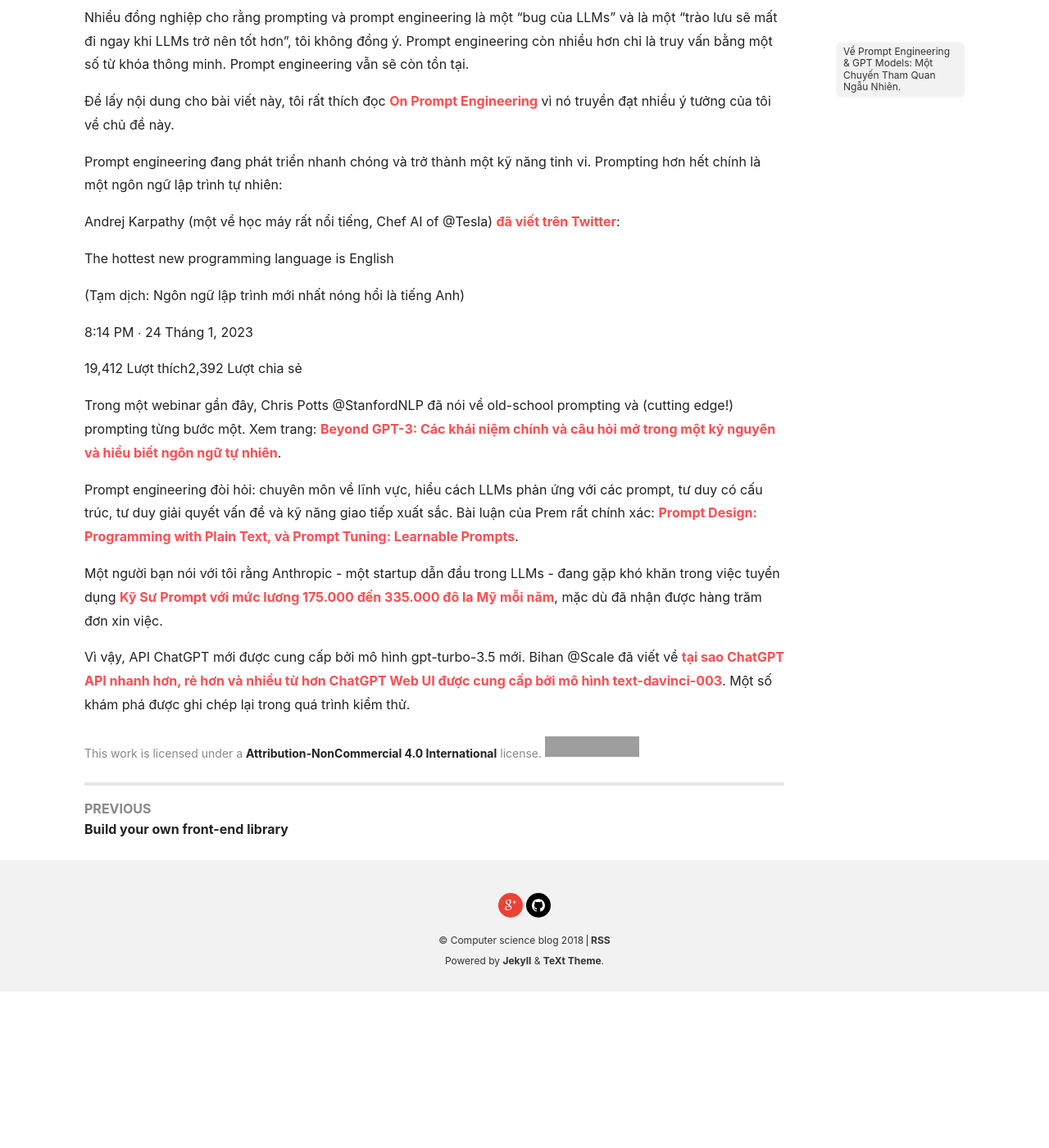
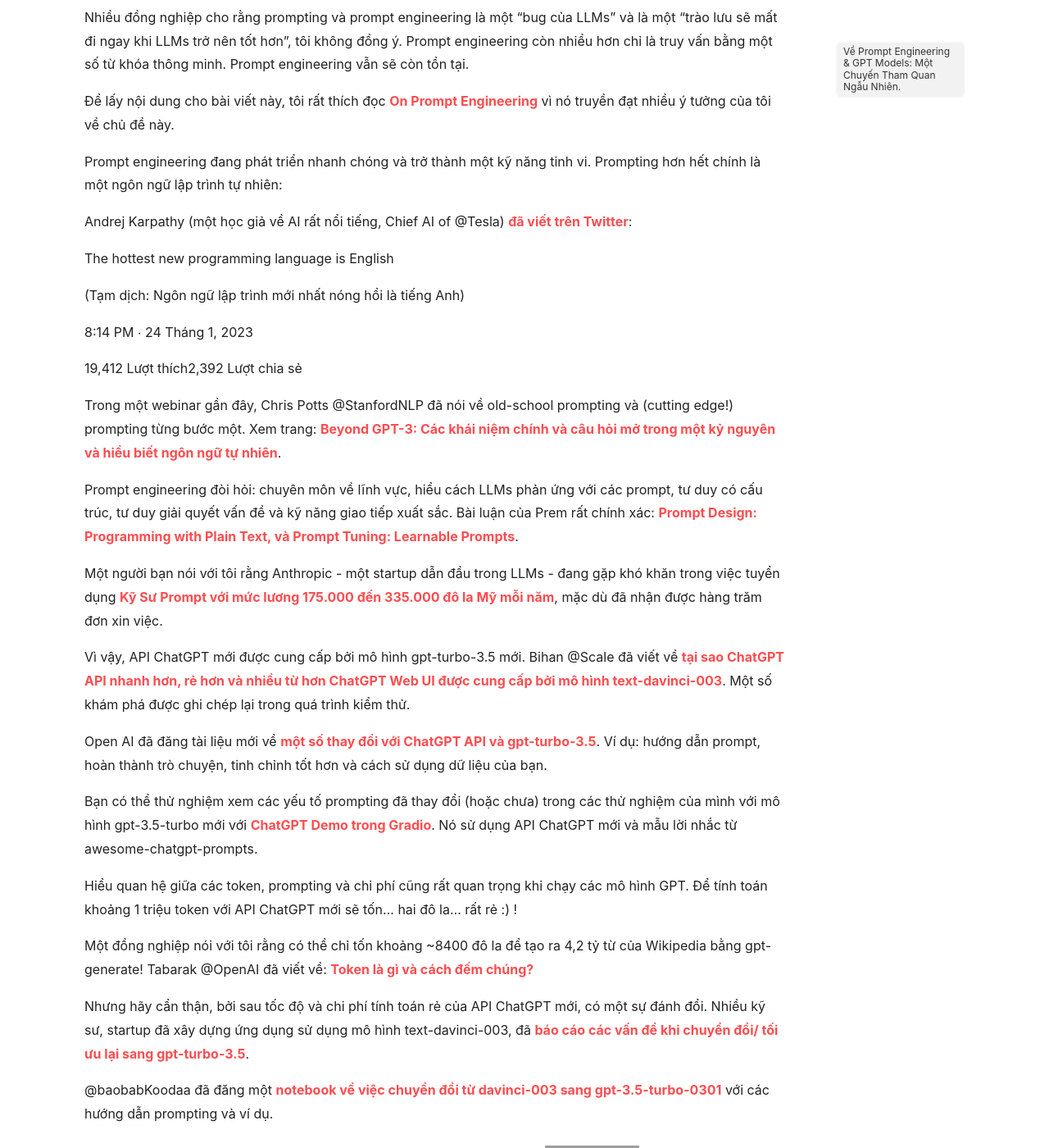
Before and after one commit to damminhtien/damminhtien.github.io, a Jekyll site: the page built from _posts/2023-03-07-prompting-engineering.md, in a window 1280 px wide and 1400 px high, scrolled down 1158 px. Shown: the whole window at 82% size. Built offline with Jekyll 4.4.1, drawn with Linux system fonts in a browser that asks for light colours; nearby versions of some CDN libraries; emoji names are drawn with the system emoji font; before the commit the page ends 2367 px from its top, so only the background shows below that; grey boxes are pictures that could not be loaded.

Commit message:
update Prompting engineering

```diff
--- a/_posts/2023-03-07-prompting-engineering.md
+++ b/_posts/2023-03-07-prompting-engineering.md
@@ -29,7 +29,7 @@ Nhiều đồng nghiệp cho rằng prompting và prompt engineering là một "
 
 Prompt engineering đang phát triển nhanh chóng và trở thành một kỹ năng tinh vi. Prompting hơn hết chính là một ngôn ngữ lập trình tự nhiên:
 
-Andrej Karpathy (một về học máy rất nổi tiếng, Chef AI of @Tesla) [đã viết trên Twitter](https://twitter.com/karpathy/status/1617979122625712128):
+Andrej Karpathy (một học giả về AI rất nổi tiếng, Chief AI of @Tesla) [đã viết trên Twitter](https://twitter.com/karpathy/status/1617979122625712128):
 
 The hottest new programming language is English
 
@@ -46,3 +46,15 @@ Prompt engineering đòi hỏi: chuyên môn về lĩnh vực, hiểu cách LLMs
 Một người bạn nói với tôi rằng Anthropic - một startup dẫn đầu trong LLMs - đang gặp khó khăn trong việc tuyển dụng [Kỹ Sư Prompt với mức lương 175.000 đến 335.000 đô la Mỹ mỗi năm](https://jobs.lever.co/Anthropic/e3cde481-d446-460f-b576-93cab67bd1ed), mặc dù đã nhận được hàng trăm đơn xin việc.
 
 Vì vậy, API ChatGPT mới được cung cấp bởi mô hình gpt-turbo-3.5 mới. Bihan @Scale đã viết về [tại sao ChatGPT API nhanh hơn, rẻ hơn và nhiều từ hơn ChatGPT Web UI được cung cấp bởi mô hình text-davinci-003](https://scale.com/blog/chatgpt-vs-davinci#Introduction). Một số khám phá được ghi chép lại trong quá trình kiểm thử.
+
+Open AI đã đăng tài liệu mới về [một số thay đổi với ChatGPT API và gpt-turbo-3.5](https://platform.openai.com/docs/guides/chat/introduction). Ví dụ: hướng dẫn prompt, hoàn thành trò chuyện, tinh chỉnh tốt hơn và cách sử dụng dữ liệu của bạn.
+
+Bạn có thể thử nghiệm xem các yếu tố prompting đã thay đổi (hoặc chưa) trong các thử nghiệm của mình với mô hình gpt-3.5-turbo mới với [ChatGPT Demo trong Gradio](https://huggingface.co/spaces/anzorq/chatgpt-demo). Nó sử dụng API ChatGPT mới và mẫu lời nhắc từ awesome-chatgpt-prompts.
+
+Hiểu quan hệ giữa các token, prompting và chi phí cũng rất quan trọng khi chạy các mô hình GPT. Để tính toán khoảng 1 triệu token với API ChatGPT mới sẽ tốn... hai đô la... rất rẻ :) !
+
+Một đồng nghiệp nói với tôi rằng có thể chỉ tốn khoảng ~8400 đô la để tạo ra 4,2 tỷ từ của Wikipedia bằng gpt-generate! Tabarak @OpenAI đã viết về: [Token là gì và cách đếm chúng?](https://help.openai.com/en/articles/4936856-what-are-tokens-and-how-to-count-them)
+
+Nhưng hãy cẩn thận, bởi sau tốc độ và chi phí tính toán rẻ của API ChatGPT mới, có một sự đánh đổi. Nhiều kỹ sư, startup đã xây dựng ứng dụng sử dụng mô hình text-davinci-003, đã [báo cáo các vấn đề khi chuyển đổi/ tối ưu lại sang gpt-turbo-3.5](https://twitter.com/zachtratar/status/1631429341363212289?s=61&t=ZyNdWIJtgk4tljYelTK-_A).
+
+@baobabKoodaa đã đăng một [notebook về việc chuyển đổi từ davinci-003 sang gpt-3.5-turbo-0301](https://github.com/baobabKoodaa/future/blob/master/server.js#L58-L99) với các hướng dẫn prompting và ví dụ.
```
